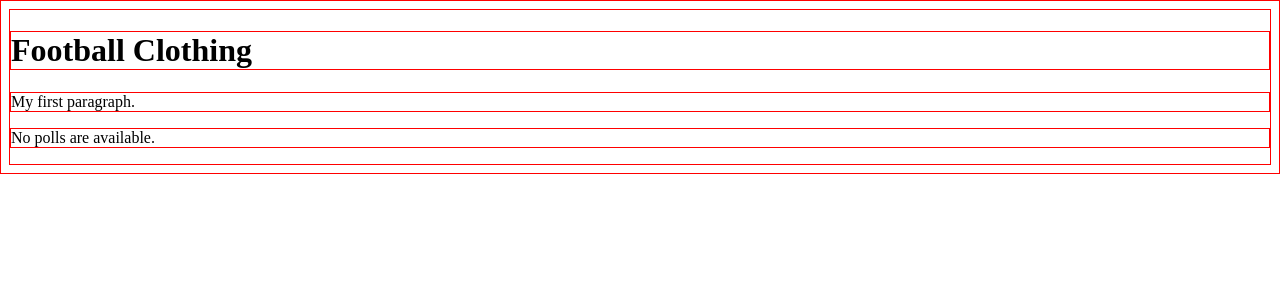
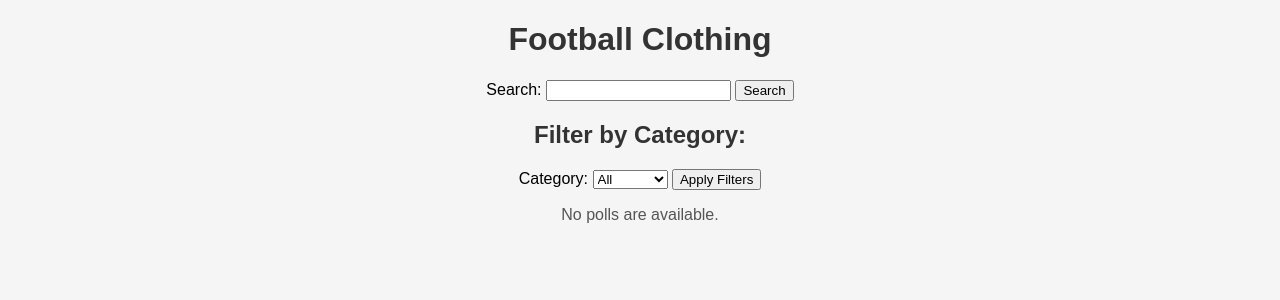
Before and after one commit to TLGINO/ir_football_clothing, a Django app: page / in a window 1280 px wide. Shown: the top 300 px of the page. Run offline with Django 4.2, Linux system fonts and the light colour scheme; data that the repository does not hold is empty.

Commit message:
ui: started work on ui + post request handling

```diff
--- a/ui_football_clothing/ui_football_clothing/static/style.css
+++ b/ui_football_clothing/ui_football_clothing/static/style.css
@@ -1,3 +1,42 @@
-* {
-    border: 1px solid red;
-}
+    body {
+        font-family: Arial, sans-serif;
+        text-align: center;
+        background-color: #f5f5f5;
+        margin: 20px;
+    }
+
+    h1 {
+        color: #333;
+    }
+
+    .clothing-item {
+        border: 1px solid #ddd;
+        padding: 10px;
+        margin: 10px;
+        background-color: #fff;
+        border-radius: 8px;
+        display: inline-block;
+        text-align: left;
+        width: 300px;
+    }
+
+    img {
+        max-width: 100%;
+        height: auto;
+        border-radius: 4px;
+    }
+
+    h2 {
+        color: #333;
+    }
+
+    p {
+        color: #555;
+    }
+
+    a {
+        display: block;
+        margin-top: 10px;
+        color: #007bff;
+        text-decoration: none;
+    }
--- a/ui_football_clothing/ui_football_clothing/templates/index.html
+++ b/ui_football_clothing/ui_football_clothing/templates/index.html
@@ -1,16 +1,50 @@
 {% load static %}
 <!DOCTYPE html>
 <html>
+
 <head>
     <link rel="stylesheet" href="{% static 'style.css' %}">
 </head>
+
 <body>
 
     <h1>Football Clothing</h1>
-
-<p>My first paragraph.</p>
+    <form method="post" action="{% url 'search' %}">
+        {% csrf_token %}
+        <label for="search">Search:</label>
+        <input type="text" id="search" name="search">
+        <button type="submit">Search</button>
+    </form>
 
 
+    <h2>Filter by Category:</h2>
+    <form method="post" action="{% url 'search' %}">
+        {% csrf_token %}
+        <label for="search">Category:</label>
+        <select id="search" name="search">
+            <option value="">All</option>
+            <option value="tops top">Tops</option>
+            <option value="shirts shirt">Shirts</option>
+            <option value="gloves glove">Gloves</option>
+            <option value="trousers trouser">Trousers</option>
+        </select>
+        <button type="submit">Apply Filters</button>
+    </form>
+
+
+    {% if data %}
+    {% for item in data %}
+
+    <div class="clothing-item">
+        <img src="{{ item.image }}" alt="{{ item.title }}">
+        <h2>{{ item.title }}</h2>
+        <p>{{ item.data }}</p>
+        <p>Price: {{ item.price }} CHF</p>
+        <a href="https://{{ item.url }}" target="_blank">View Details</a>
+    </div>
+
+    {% endfor %}
+    {% endif %}
 
 
     {% if latest_question_list %}
@@ -24,4 +58,5 @@
     {% endif %}
 
 </body>
+
 </html>
--- a/ui_football_clothing/ui_football_clothing/urls.py
+++ b/ui_football_clothing/ui_football_clothing/urls.py
@@ -21,5 +21,6 @@ from . import views
 
 urlpatterns = [
     path("", views.main),
+    path("search/", views.search, name="search"),
     path("admin/", admin.site.urls),
 ]
--- a/ui_football_clothing/ui_football_clothing/views.py
+++ b/ui_football_clothing/ui_football_clothing/views.py
@@ -1,7 +1,10 @@
+import random
+
 from django.http import HttpResponse
 from django.shortcuts import render
 
 from .index import Indexer
+from .models import Item
 
 
 def main(request):
@@ -13,13 +16,23 @@ def main(request):
     return HttpResponse("Hello, world. You're at the main index.")
 
 
-def handle_get(request):
-    context = {}
+def handle_get(request, data=None):
+    if not data:
+        data_pre = list(Item.objects.all().values())
+        data = list(data_pre)
+        random.shuffle(data)
+
+    context = {"data": data}
     return render(request, "index.html", context)
 
 
+def search(request):
+    search_params = request.POST.get("search", "")
+    print(search_params)
+    indexer = Indexer()
+    data = indexer.query_document_search(search_params)
+    return handle_get(request, data)
+
+
 def handle_post(request):
-    indexer = Indexer()
-    response = indexer.query_document_search("adidas")
-    # [TODO] handle search bar thing here
     return handle_get(request)
```
Also changed, not shown: ui_football_clothing/ui_football_clothing/index.py (+7 -3 lines). Lines whose indentation alone changed are shown as unchanged.
